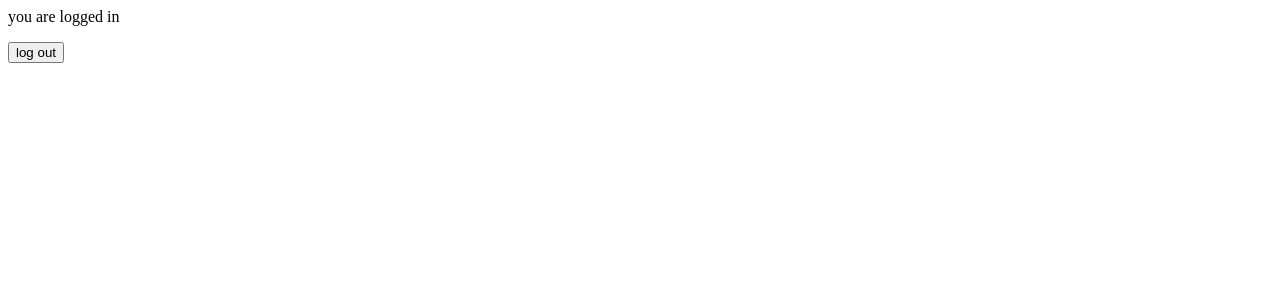
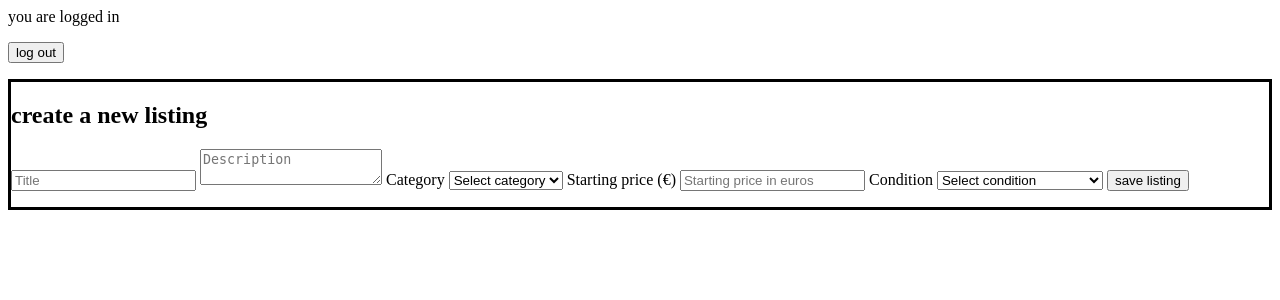
Before and after one commit to intimidating-horse/blog, a Laravel app: page / in a window 1280 px wide. Shown: the top 300 px of the page. Run offline with Laravel 12, Linux system fonts and the light colour scheme; a user stored in the database is signed in; data comes from the database, SQL or seed files in the repository.

Commit message:
added a way to create listings
a bit of clanker coding was used 😔

```diff
--- a/resources/views/home.blade.php
+++ b/resources/views/home.blade.php
@@ -15,6 +15,42 @@
 <button>  log out  </button>
 </form>
 
+    @if ($errors->any())
+        <ul>
+            @foreach ($errors->all() as $error)
+                <li>{{ $error }}</li>
+            @endforeach
+        </ul>
+    @endif
+
+    <div style="border: 3px solid black;">
+       <h2>create a new listing</h2>
+        <form action="/createListing" method="POST">
+            @csrf
+            <input type="text" name="title" placeholder="Title" value="{{ old('title') }}" required>
+            <textarea name="description" placeholder="Description" required>{{ old('description') }}</textarea>
+            <label for="category">Category</label>
+            <select id="category" name="category" required>
+                <option value="" disabled @selected(old('category') === null)>Select category</option>
+                <option value="electronics" @selected(old('category') === 'electronics')>Electronics</option>
+                <option value="clothing" @selected(old('category') === 'clothing')>Clothing</option>
+                <option value="books" @selected(old('category') === 'books')>Books</option>
+                <option value="other" @selected(old('category') === 'other')>Other</option>
+            </select>
+            <label for="starting_price">Starting price (€)</label>
+            <input id="starting_price" type="number" name="starting_price" placeholder="Starting price in euros" value="{{ old('starting_price') }}" min="0" step="0.01" required>
+            <label for="condition">Condition</label>
+            <select id="condition" name="condition" required>
+                <option value="" disabled @selected(old('condition') === null)>Select condition</option>
+                <option value="new" @selected(old('condition') === 'new')>New</option>
+                <option value="like_new" @selected(old('condition') === 'like_new')>Like new</option>
+                <option value="good" @selected(old('condition') === 'good')>In good condition</option>
+                <option value="acceptable" @selected(old('condition') === 'acceptable')>In acceptable conditions</option>
+                <option value="worn_out" @selected(old('condition') === 'worn_out')>Has given it all</option>
+            </select>
+            <button>save listing</button>
+        </form>
+    </div>
 @else
 
     <div style="border: 3px solid black;">
--- a/routes/web.php
+++ b/routes/web.php
@@ -1,5 +1,6 @@
 <?php
 
+use App\Http\Controllers\ListingController;
 use App\Http\Controllers\UserController;
 use Illuminate\Support\Facades\Route;
 
@@ -10,3 +11,5 @@ Route::get('/', function () {
 Route::post('/register', [UserController::class, 'register']);
 Route::post('/logout', [UserController::class, 'logout']);
 Route::post('/login', [UserController::class, 'login']);
+
+Route::post('/createListing', [ListingController::class, 'createListing']);
```
Also changed, not shown: app/Http/Controllers/ListingController.php (added, +33 -0 lines), app/Models/Listing.php (added, +18 -0 lines), database/migrations/2026_11_26_220316_create_listings_table.php (added), database/migrations/2026_11_26_223615_remove_reserve_price_from_listings_table.php (added), database/migrations/2026_11_27_000000_make_listing_end_nullable.php (added).
